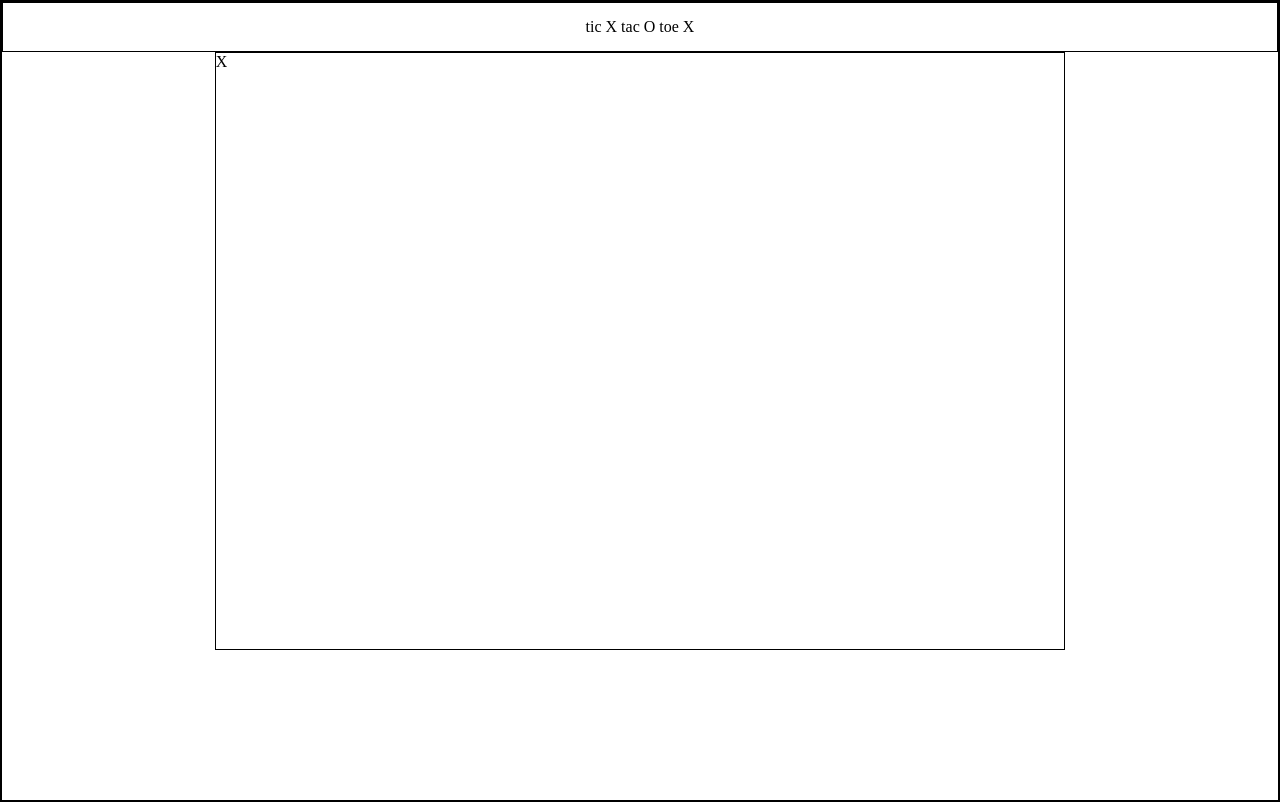
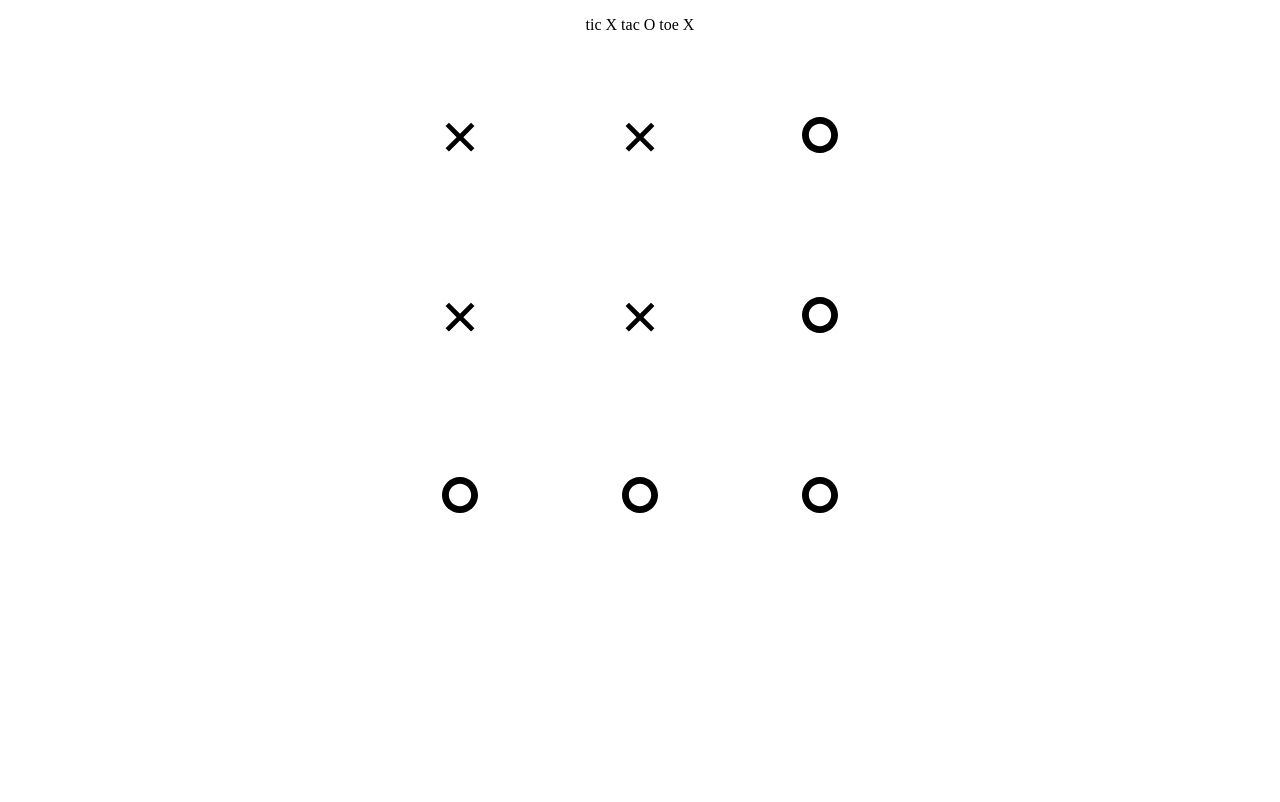
Before and after one commit to cora-type/tic-tac-toe, a plain HTML site: page index.html in a window 1280 px wide. Drawn offline with nearby package versions, Linux system fonts and the light colour scheme.

Commit message:
created displayController method

```diff
--- a/index.html
+++ b/index.html
@@ -15,6 +15,16 @@
   <body>
     <div class="header">tic X tac O toe X</div>
 
-    <div class="game-grid">X</div>
+    <div class="game-grid">
+      <div class="box" id="0"></div>
+      <div class="box" id="1"></div>
+      <div class="box" id="2"></div>
+      <div class="box" id="3"></div>
+      <div class="box" id="4"></div>
+      <div class="box" id="5"></div>
+      <div class="box" id="6"></div>
+      <div class="box" id="7"></div>
+      <div class="box" id="8"></div>
+    </div>
   </body>
 </html>
--- a/script.js
+++ b/script.js
@@ -0,0 +1,64 @@
+const gameBoard = (() => {
+  let gameboard = ["X", "X", "O", "X", "X", "O", "O", "O", "O"];
+  // let gameboardFinal = Array[9];
+  return {
+    gameboard,
+  };
+})();
+
+// const player = (name, symbol) => {
+//   const sayHello = () => console.log("hello!");
+//   return { name, age, sayHello };
+// };
+
+const displayController = (() => {
+  let currentGame = gameBoard.gameboard; // grab the current gameboard array
+  currentGame.forEach((result, idx) => {
+    // for each element in the gameboard
+    if (!(result == "")) {
+      //if the element isnt empty
+      let box = document.getElementById(idx); //get the div linked to the current element ID
+      let image = document.createElement("img"); //create the tag
+
+      if (result == "X") {
+        // if it's an X, put image ex
+        image.style.width = "100px";
+        image.src = "images/ex.svg";
+        box.appendChild(image);
+      } else {
+        image.style.width = "50px";
+        image.src = "images/circle.svg";
+        box.appendChild(image);
+      }
+    }
+  });
+  return {};
+})();
+
+// const displayController = ((player, gameboard) => {
+//   let activeSymbol = player.symbol // the current symbol to input
+//   let boxes = document.querySelectorAll(".box"); // select all boxes
+//   boxes.addEventListener('click', function (){ // add an event listener to all boxes
+//     const symbol = document.createElement('svg')
+//   })
+//   // boxes.forEach((result, idx) => {
+
+//   // });
+// })();
+
+// // const jeff = personFactory("jeff", 27);
+
+// const player = (name, symbol) => {
+//   const sayHello = () => console.log('hello!');
+//   return { name, symbol, sayHello };
+// };
+
+// const jeff = player('jeff', 27);
+
+// console.log(jeff.name); // 'jeff'
+
+// jeff.sayHello(); // calls the function and logs 'hello!'
+
+// // window.addEventListener("load", (event) => {
+// //   displayController();
+// // });
--- a/styles.css
+++ b/styles.css
@@ -3,13 +3,12 @@
   padding: 0;
   -webkit-box-sizing: border-box;
   box-sizing: border-box;
-  border: 1px solid black;
 }
 
 body {
   display: grid;
-  grid-template-columns: 1fr 4fr 1fr;
-  grid-template-rows: 50px 4fr 1fr;
+  grid-template-columns: 2fr 600px 2fr;
+  grid-template-rows: 50px 550px 180px;
   height: 100vh;
 }
 
@@ -22,5 +21,24 @@ body {
 }
 
 .game-grid {
+  display: grid;
+  grid-template-columns: 180px 180px 180px;
+  grid-template-rows: 180px 180px 180px;
   grid-area: 2/2/3/3;
+  align-items: center;
+  justify-content: center;
 }
+
+.box {
+  display: flex;
+  align-items: center;
+  justify-content: center;
+}
+
+.box:hover {
+  cursor: pointer;
+}
+
+svg {
+  width: 100px;
+}
```
Also changed, not shown: images/circle.svg (added), images/ex.svg (added), 1 other file.
